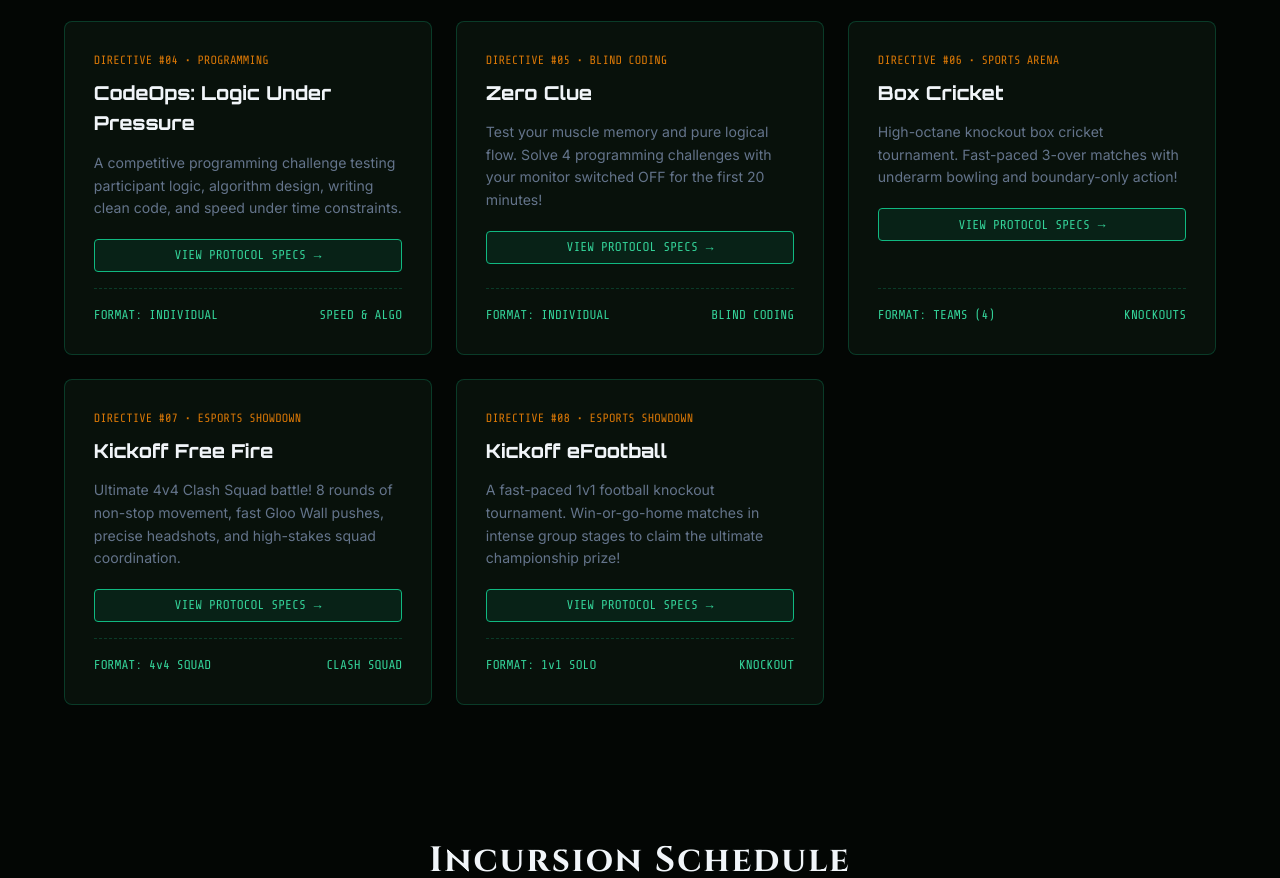
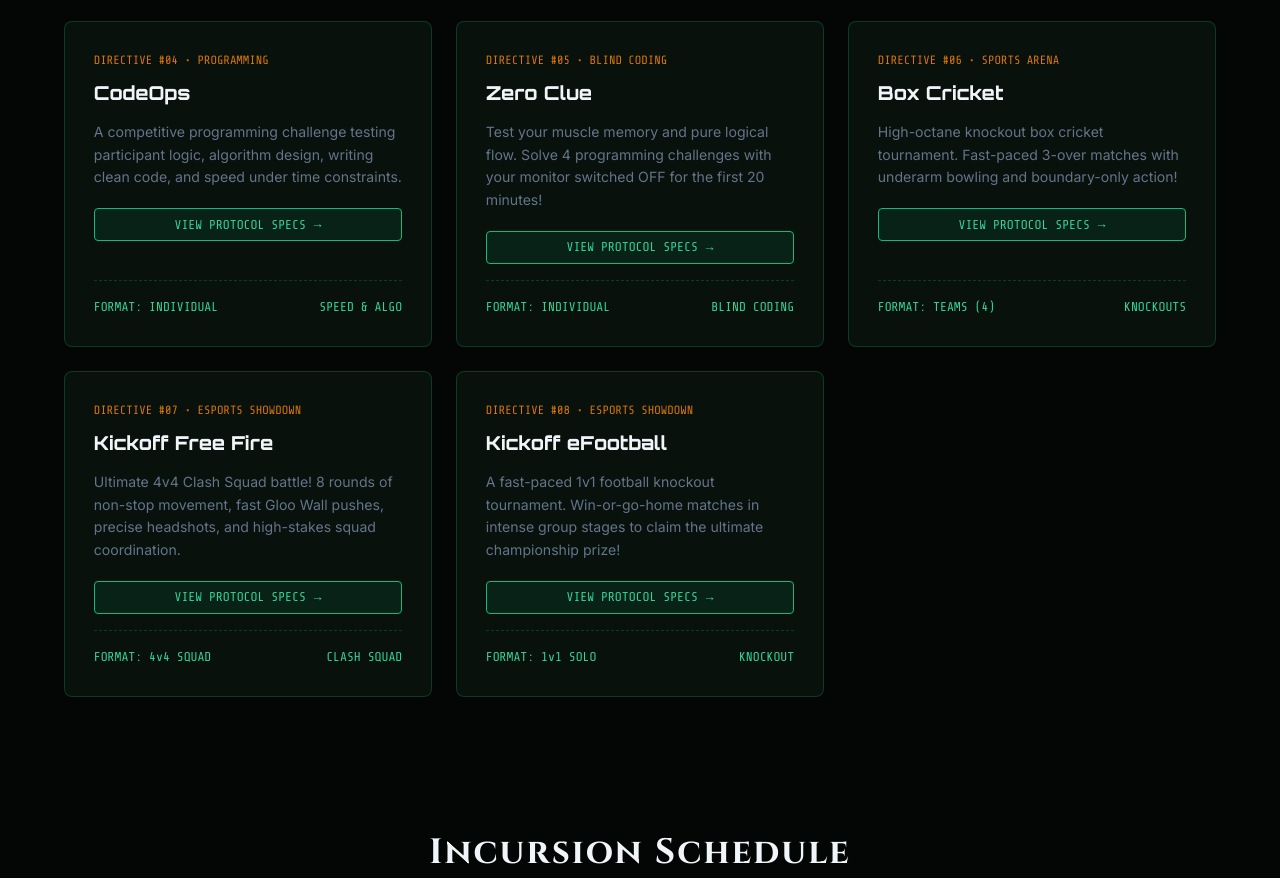
Before and after one commit to hashwath85/Cyvesta26, a plain HTML site: page index.html in a window 1280 px wide. Shown: the part 1294-2172 px from the top of the page. Drawn offline with nearby package versions, Linux system fonts and the light colour scheme.

Commit message:
Change card title to 'CodeOps'
Updated the card title for the CodeOps event.

```diff
--- a/index.html
+++ b/index.html
@@ -1175,7 +1175,7 @@
                 <div class="card" onclick="openEventModal('codeops')">
                     <div>
                         <div class="card-tag">DIRECTIVE #04 • PROGRAMMING</div>
-                        <h3 class="card-title">CodeOps: Logic Under Pressure</h3>
+                        <h3 class="card-title">CodeOps</h3>
                         <p class="card-desc">A competitive programming challenge testing participant logic, algorithm design, writing clean code, and speed under time constraints.</p>
                         <button class="btn-details">
                             <span>VIEW PROTOCOL SPECS</span>
```
